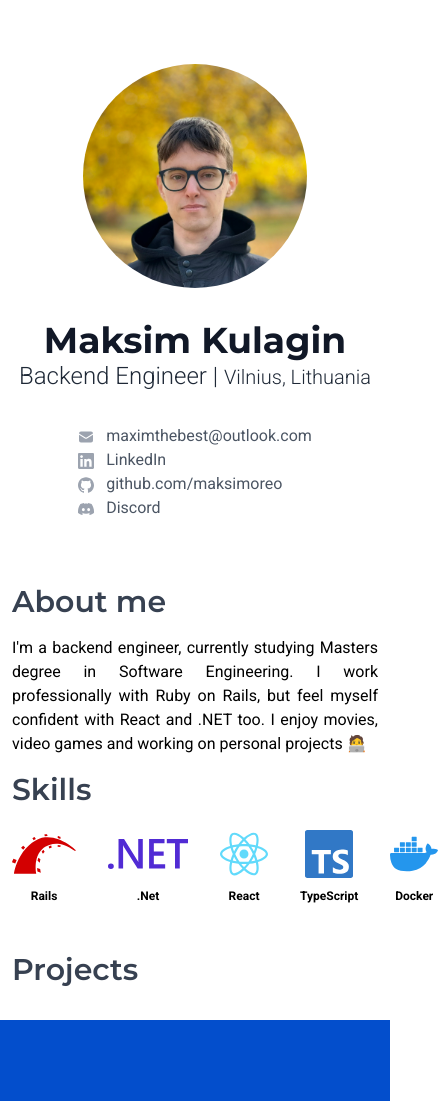
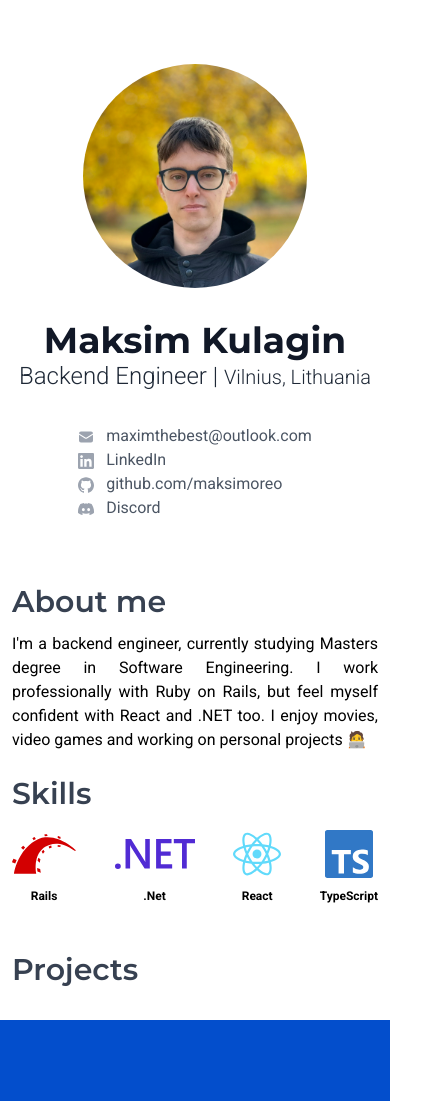
Before and after one commit to maksimoreo/maksimoreo.github.io, a React (Vite) app: page / in a window 390 px wide. Shown: the top 1101 px of the page, 438 px wide, since content can reach past the window. Built offline with nearby package versions, Linux system fonts and the light colour scheme.

Commit message:
Fix on smol screen

```diff
--- a/src/App.tsx
+++ b/src/App.tsx
@@ -46,19 +46,20 @@ function App() {
           </div>
         </div>
 
-        <div className="flex flex-col mx-3 mt-16 xl:w-1/3 lg:gap-10 xl:gap-0 xl:flex-col lg:flex-row md:mt-24">
-          <div>
-            <h3 className="text-3xl font-semibold text-gray-700 maxwebsite-font-title ">About me</h3>
-            <p className="mt-4 text-justify">
+        {/* default: flex-col, md: flex-row, xl: flex-col */}
+        <div className="flex flex-col mx-3 mt-16 xl:w-1/3 md:gap-10 xl:gap-0 xl:flex-col md:flex-row md:mt-24">
+          <div className="md:w-1/2 xl:w-auto">
+            <h3 className="text-3xl font-semibold text-gray-700 maxwebsite-font-title">About me</h3>
+            <p className="mt-3 text-justify">
               I'm a backend engineer, currently studying Masters degree in Software Engineering. I work professionally
               with Ruby on Rails, but feel myself confident with React and .NET too. I enjoy movies, video games and
               working on personal projects 🧑‍💻
             </p>
           </div>
 
-          <div>
-            <h3 className="mt-4 text-3xl font-semibold text-gray-700 maxwebsite-font-title lg:mt-0 xl:mt-8">Skills</h3>
-            <ul className="flex items-center justify-between gap-8 mt-4">
+          <div className="md:w-1/2 xl:w-auto">
+            <h3 className="mt-6 text-3xl font-semibold text-gray-700 maxwebsite-font-title md:mt-0 xl:mt-8">Skills</h3>
+            <ul className="flex flex-wrap items-center justify-between gap-6 mt-3">
               <li>
                 <div className="flex items-center justify-center h-16">
                   <Rails size="size-16" />
@@ -85,13 +86,6 @@ function App() {
                   <TypeScript size="size-12" />
                 </div>
                 <p className="text-xs font-bold text-center">TypeScript</p>
-              </li>
-
-              <li>
-                <div className="flex items-center justify-center h-16">
-                  <Docker size="size-12" color="originalBlue" />
-                </div>
-                <p className="text-xs font-bold text-center">Docker</p>
               </li>
             </ul>
           </div>
@@ -480,14 +474,14 @@ function App() {
 
           <ul className="pl-6 text-justify list-disc">
             <li className="mt-1">
-              <a className="link" href="https://github.com/maksimoreo/maksimoreo.github.io" target="_blank">
+              <a className="break-words link" href="https://github.com/maksimoreo/maksimoreo.github.io" target="_blank">
                 github.com/maksimoreo/maksimoreo.github.io
               </a>{' '}
               - this portfolio webpage
             </li>
 
             <li className="mt-1">
-              <a className="link" href="https://github.com/mkvtech/game2048" target="_blank">
+              <a className="break-words link" href="https://github.com/mkvtech/game2048" target="_blank">
                 github.com/mkvtech/game2048
               </a>{' '}
               - clone of a popular{' '}
@@ -498,7 +492,7 @@ function App() {
             </li>
 
             <li className="mt-1">
-              <a className="link" href="https://github.com/maksimoreo/ruby-mastermind" target="_blank">
+              <a className="break-words link" href="https://github.com/maksimoreo/ruby-mastermind" target="_blank">
                 github.com/maksimoreo/ruby-mastermind
               </a>{' '}
               - Mastermind terminal puzzle game implementation in Ruby. Works in browser:{' '}
@@ -509,11 +503,11 @@ function App() {
 
             <li className="mt-1">
               Please see more projects on my GitHub profiles:{' '}
-              <a className="link" href="https://github.com/maksimoreo" target="_blank">
+              <a className="break-words link" href="https://github.com/maksimoreo" target="_blank">
                 github.com/maksimoreo
               </a>{' '}
               and{' '}
-              <a className="link" href="https://github.com/mkvtech" target="_blank">
+              <a className="break-words link" href="https://github.com/mkvtech" target="_blank">
                 github.com/mkvtech
               </a>
             </li>
```
